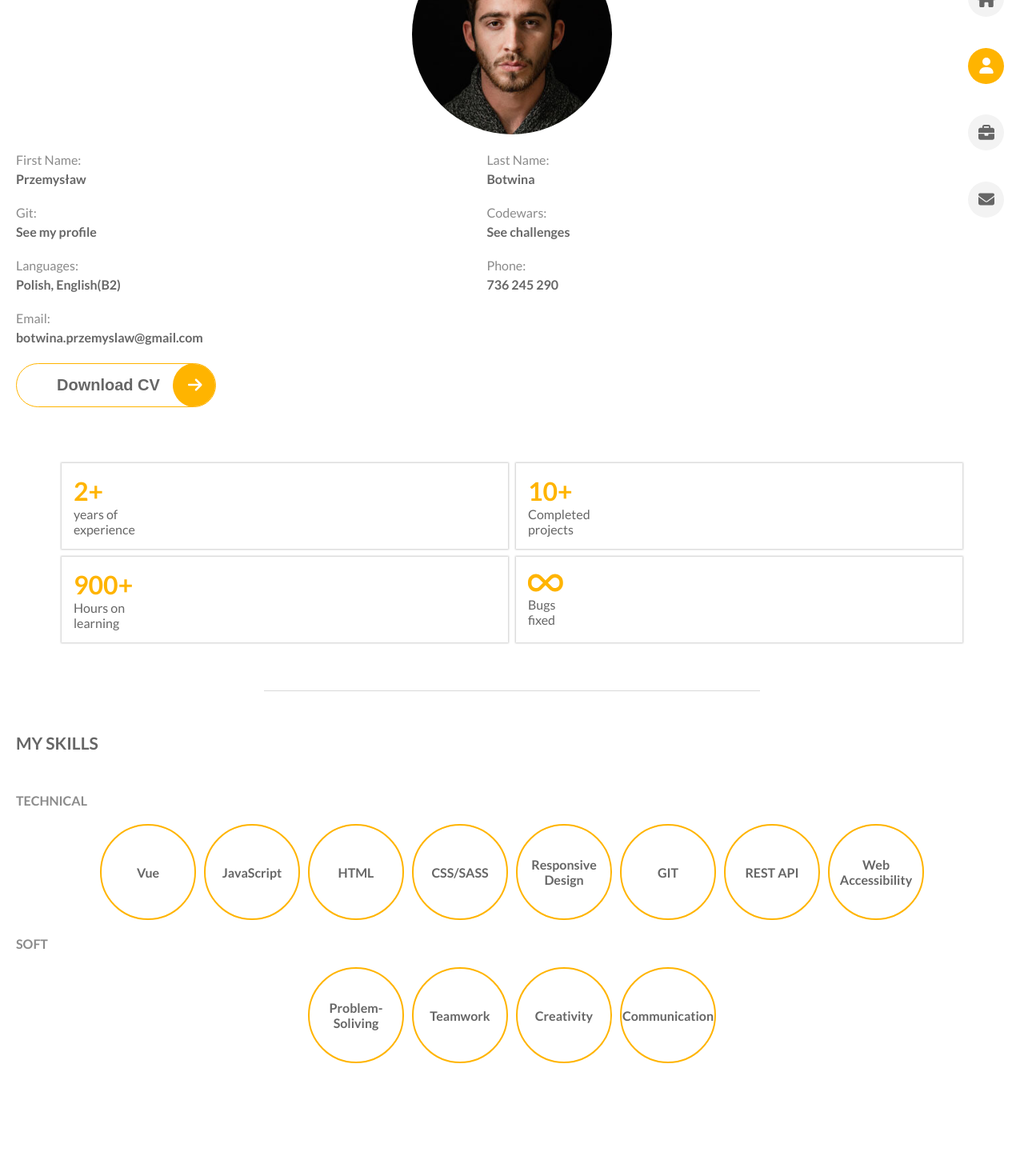
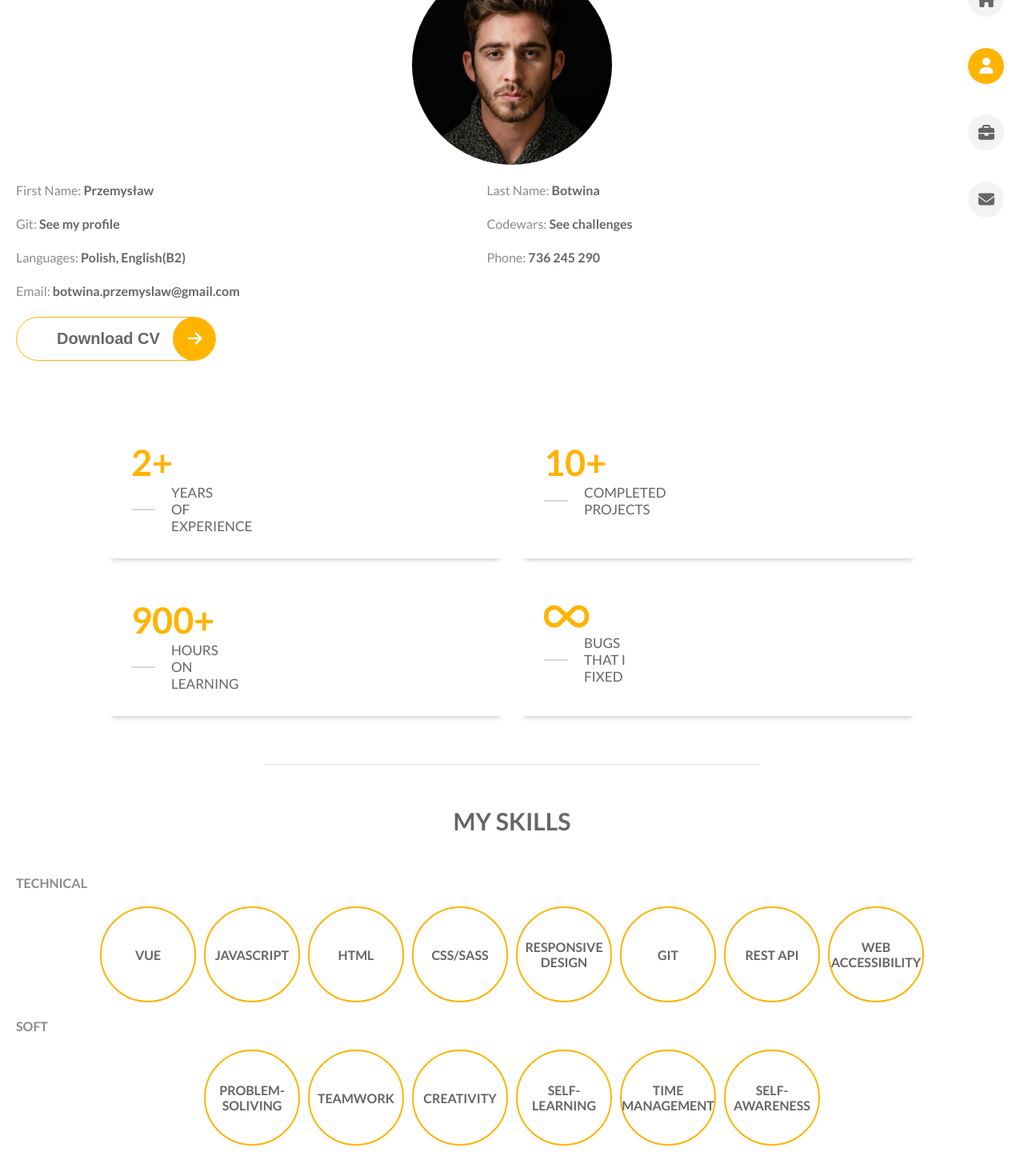
Before and after one commit to WersV/my-portfolio, a Vue app: page /about in a window 1280 px wide. Shown: the part 276-1746 px from the top of the page at 80% size. Before the commit the page ends 1685 px from the top, so only its background shows below. Built offline with nearby package versions, Linux system fonts and the light colour scheme.

Commit message:
add mobile-tablet responsiveness

```diff
--- a/src/views/AboutView.vue
+++ b/src/views/AboutView.vue
@@ -8,31 +8,31 @@
       <section class="details">
         <div class="detail">
           <p>First Name:</p>
-          <span>Przemysław</span>
+          <span> Przemysław</span>
         </div>
         <div class="detail">
           <p>Last Name:</p>
-          <span>Botwina</span>
+          <span> Botwina</span>
         </div>
         <div class="detail detail-link">
           <p>Git:</p>
-          <a href="https://github.com/WersV">See my profile</a>
+          <a href="https://github.com/WersV"> See my profile</a>
         </div>
         <div class="detail detail-link">
           <p>Codewars:</p>
-          <a href="https://www.codewars.com/users/WersV/completed">See challenges</a>
+          <a href="https://www.codewars.com/users/WersV/completed"> See challenges</a>
         </div>
         <div class="detail">
           <p>Languages:</p>
-          <span>Polish, English(B2)</span>
+          <span> Polish, English(B2)</span>
         </div>
         <div class="detail">
           <p>Phone:</p>
-          <span>736 245 290</span>
+          <span> 736 245 290</span>
         </div>
         <div class="detail">
           <p>Email:</p>
-          <span>botwina.przemyslaw@gmail.com</span>
+          <span> botwina.przemyslaw@gmail.com</span>
         </div>
       </section>
       <button>Download CV <span><font-awesome-icon icon="fa-solid fa-arrow-right" /></span></button>
@@ -52,7 +52,7 @@
       </div>
       <div class="feature">
         <span><font-awesome-icon icon="fa-solid fa-infinity" /></span>
-        <p>Bugs fixed</p>
+        <p>Bugs that I fixed</p>
       </div>
       </section>
     </div>
@@ -98,7 +98,13 @@
           <span>Creativity</span>
         </div>
         <div class="skill">
-          <span>Communication</span>
+          <span>Self-learning</span>
+        </div>
+        <div class="skill">
+          <span>Time management</span>
+        </div>
+        <div class="skill">
+          <span>Self-awareness</span>
         </div>
       </div>
     </section>
@@ -159,12 +165,12 @@ export default {
       display: flex;
       flex-wrap: wrap;
       justify-content: center;
-      gap: 10px;
+      // gap: 10px;
       .feature {
-        flex-basis: 45%;
+        flex-basis: 40%;
         // border: 1px solid #cecece;
-        box-shadow: 0px 0px 2px 1px #cecece;
-        padding: 15px;
+        box-shadow: 0 8px 6px -6px #cecece;
+        padding: 20px;
         span {
           color: #FFB400;
           font-size: 32px;
@@ -172,7 +178,8 @@ export default {
         }
         p {
           color: $text-light-gray;
-          width: 70px;
+          width: 80px;
+          text-transform: uppercase;
         }
       }
       .feature:last-child {
@@ -217,6 +224,7 @@ export default {
           height: 120px;
           border: 2px solid #FFB400;
           border-radius: 50%;
+          text-transform: uppercase;
           span {
             color: $text-light-gray;
             font-weight: 700;
@@ -257,7 +265,7 @@ export default {
       }
       .key-features {
         .feature {
-          box-shadow: 0px 0px 2px 1px #525252;
+          box-shadow: 0 8px 6px -6px black;
           p {
             color: $text-dark-white;
           }
@@ -281,5 +289,64 @@ export default {
     }
   }
 
+  @media (min-width: 750px) {
+    .about-view {
+      h1 {
+        font-size: 55px;
+        text-align: center;
+      }
+      .wrapper {
+        .personal-info {
+          h2 {
+            font-size: 30px;
+          }
+          .details {
+            .detail {
+              p {
+                display: inline-block;
+              }
+            }
+          }
+        }
+        .key-features {
+          gap:20px;
+          .feature {
+            padding: 30px;
+            span {
+              font-size: 45px;
+            }
+            p {
+              position: relative;
+              font-size: 17px;
+              padding-left: 50px;
+              width: 125px;
+            }
+            p::before {
+              content: '';
+              display: block;
+              width: 30px;
+              border-bottom: 2px solid #d8d8d8;
+              position: absolute;
+              top: 50%;
+              left: 0;
+              transform: translateY(-50%);
+            }
+          }
+          .feature:last-child {
+            span {
+              font-size: 45px;
+            }
+          }
+        }
+      }
+      .my-skills {
+        h2 {
+          font-size: 30px;
+          text-align: center;
+        }
+      }
+    }
+  }
+
   // zrób propsy isLowRes z App.vue do child components
 </style>
```
